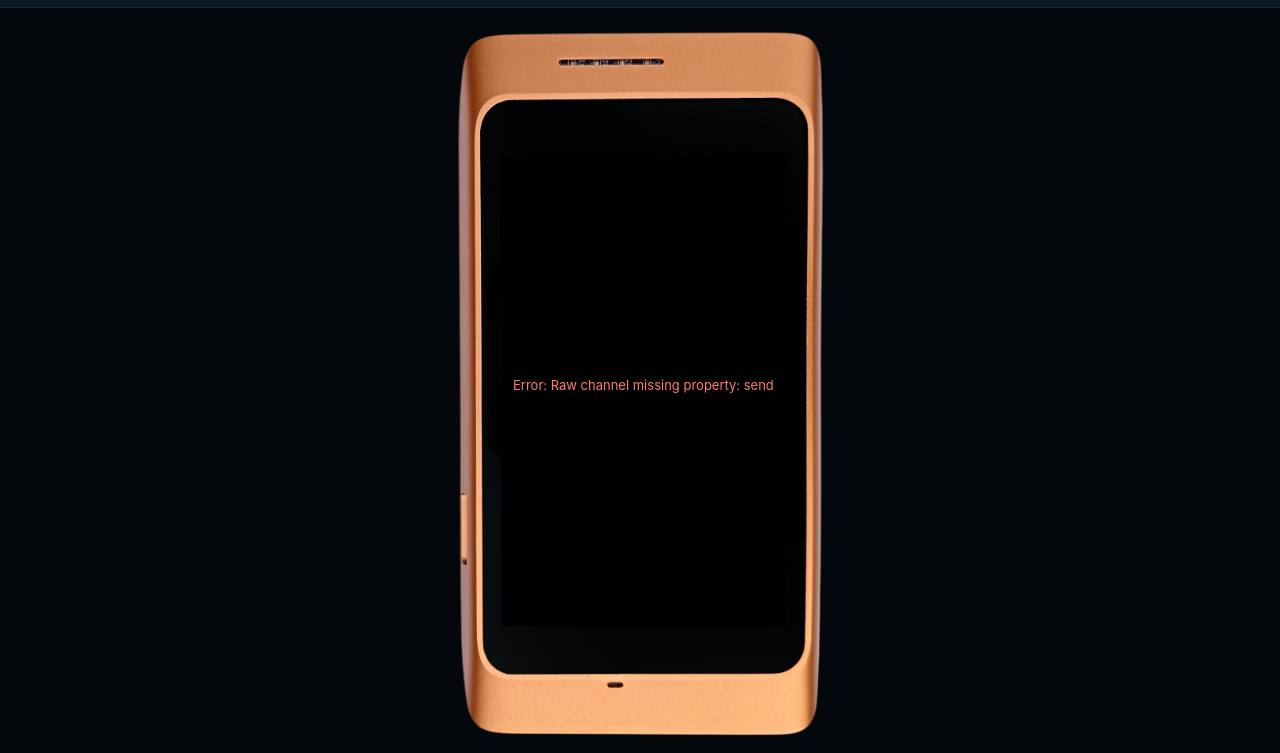
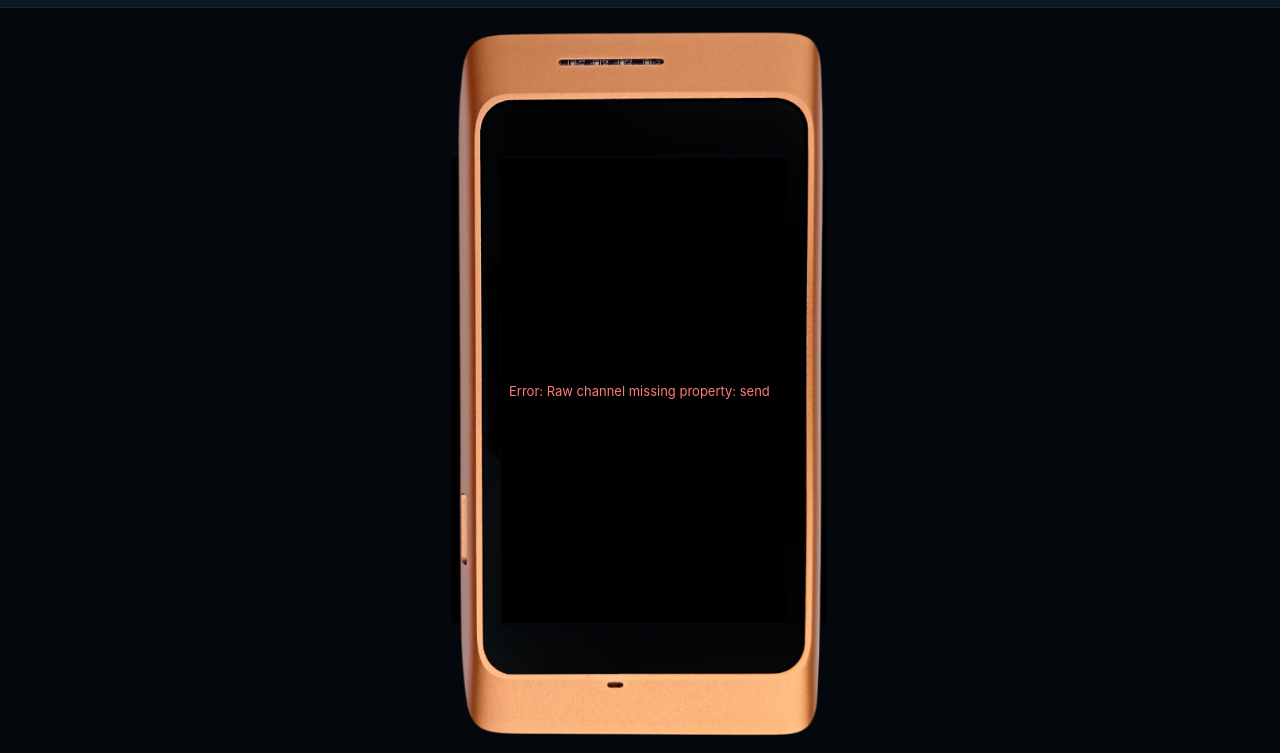
Before and after one commit to schnuartz-ai/try-clavastack, a plain HTML site: page device-test/index.html in a window 1280 px wide. Shown: the part 37-790 px from the top of the page. Drawn offline with Linux system fonts and the light colour scheme.

Commit message:
Fix screen overlay: use actual transparent cutout boundaries (top:18.6%, h:64.9%)

```diff
--- a/device-test/index.html
+++ b/device-test/index.html
@@ -149,12 +149,13 @@
     /* The noVNC screen sits UNDER the mockup image */
     #screen-overlay {
       position: absolute;
-      /* Screen area within cropped mockup (479x905):
-         x=62..426 (12.9%), y=115..796 (12.7%/75.2%) */
-      left: 12.9%;
-      top: 12.7%;
-      width: 76.0%;
-      height: 75.2%;
+      /* Screen cutout in cropped mockup (479x905):
+         Transparent area: x=3..475, y=168..755
+         Center column scan: top=165, bottom=758 */
+      left: 0.6%;
+      top: 18.6%;
+      width: 98.5%;
+      height: 64.9%;
       z-index: 1;
       overflow: hidden;
       background: #000;
```
